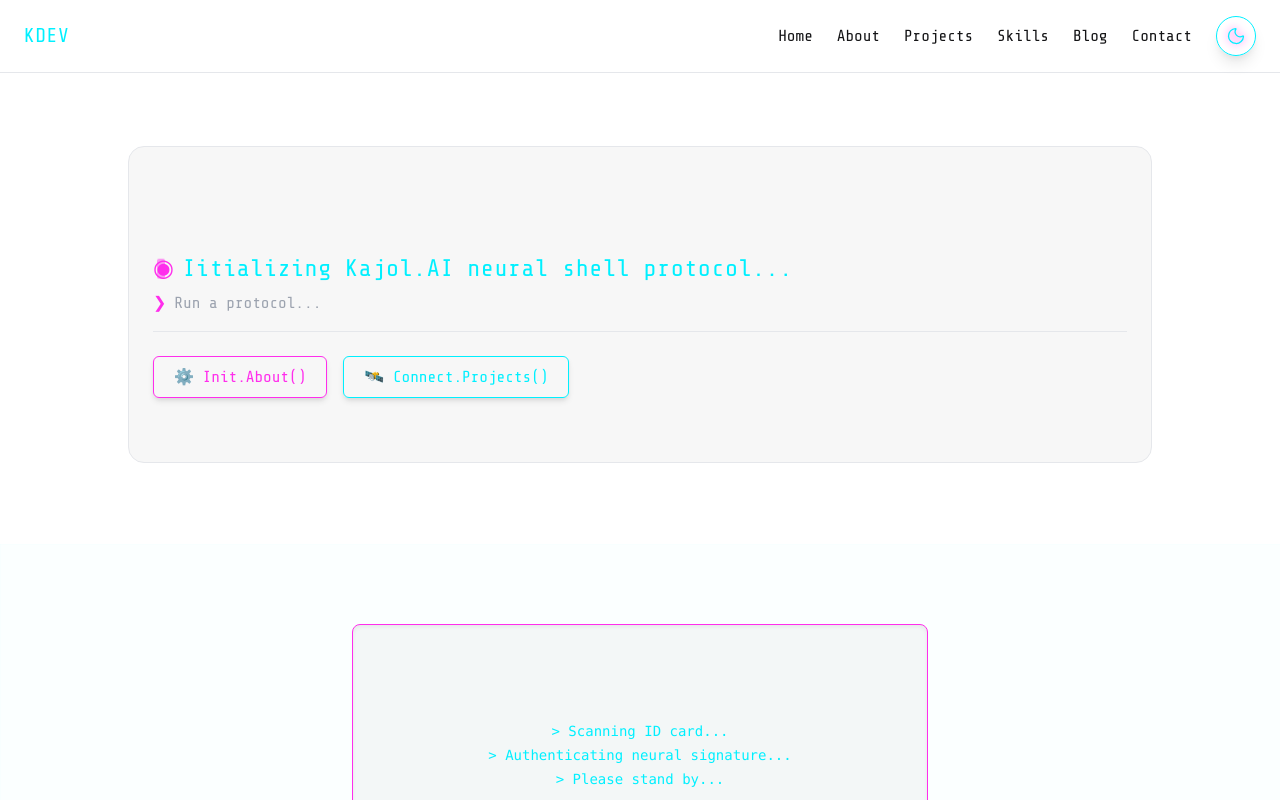
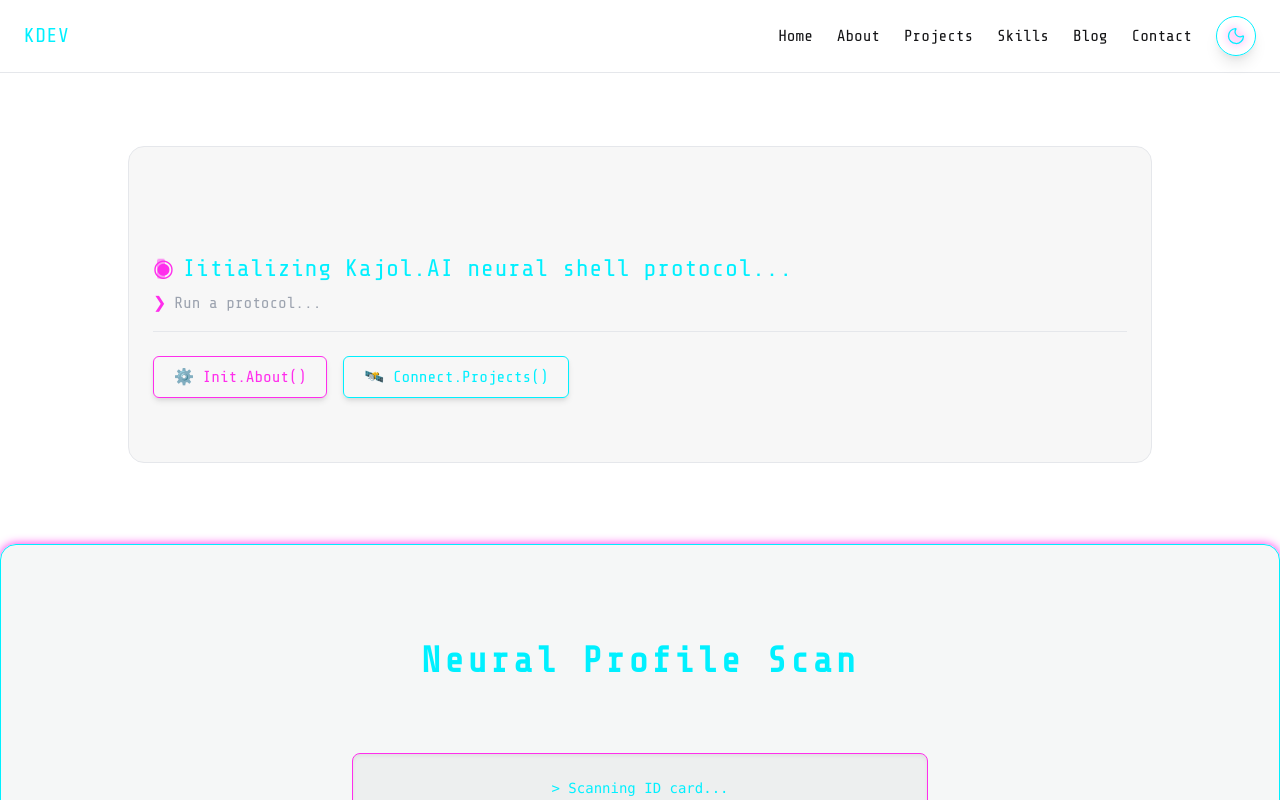
Before and after one commit to the-sankari/kajol-sutra-dhar, a React (Vite) app in the folder client/: page / in a window 1280 px wide. Both pictures are taken after a click on the button "⟶ Begin Neural Scan". Shown: the top 800 px of the page. Built offline with nearby package versions, Linux system fonts and the light colour scheme.

Commit message:
Update the Profile scanner with better layout

```diff
--- a/client/src/components/about/NeuralProfileScan.jsx
+++ b/client/src/components/about/NeuralProfileScan.jsx
@@ -16,18 +16,23 @@ const NeuralProfileScan = () => {
   };
 
   return (
-    <div className="relative flex flex-col items-center justify-center gap-10 py-20 px-4">
+    <div className="relative flex flex-col items-center justify-center py-24 px-4 bg-skin-panel border border-skin-accent rounded-2xl shadow-glow-sm transition-all duration-700">
       {/* Grid Background */}
-      <div className="absolute inset-0 -z-10 opacity-20 pointer-events-none">
+      <div className="absolute inset-0 -z-10 opacity-10 pointer-events-none">
         <div className="w-full h-full bg-grid bg-center bg-[length:40px_40px] animate-grid-glow" />
       </div>
 
-      {/* Scan Trigger */}
+      {/* Title */}
+      <h2 className="text-3xl md:text-4xl text-center font-bold text-skin-accent font-futuristic tracking-widest mb-8">
+        Neural Profile Scan
+      </h2>
+
+      {/* Trigger Button */}
       {!started && (
         <motion.button
           onClick={triggerScan}
           onMouseEnter={triggerScan}
-          className="px-6 py-3 rounded-md bg-black/70 text-skin-accent border border-skin-accent2 font-mono shadow-lg shadow-cyan-400/20 hover:scale-105 transition"
+          className="px-6 py-3 rounded-md bg-black/70 text-skin-accent border border-skin-accent2 font-mono shadow-lg hover:scale-105 transition"
           whileHover={{ scale: 1.05 }}
           whileTap={{ scale: 0.95 }}
         >
@@ -35,28 +40,23 @@ const NeuralProfileScan = () => {
         </motion.button>
       )}
 
-      {/* Terminal + ID Card Overlay */}
+      {/* Terminal + ID Card */}
       {started && (
-        <div className="relative w-full max-w-xl">
-          {/* ID Card Overlay */}
+        <div className="mt-10 w-full max-w-xl flex flex-col items-center relative">
+          {/* ID Card */}
           {revealed && (
             <motion.div
-              initial={{ opacity: 0, y: -10 }}
+              initial={{ opacity: 0, y: -20 }}
               animate={{ opacity: 1, y: 0 }}
               transition={{ duration: 0.8 }}
-              className="absolute  left-1/2 -translate-x-1/2 z-20 w-[280px] h-[160px] bg-gradient-to-br from-cyan-500/10 to-sky-500/10 border border-cyan-400/40 backdrop-blur-md rounded-xl p-3 shadow-[0_0_30px_#00f0ff44] animate-holo-id flex items-center gap-4"
-              style={{
-                bottom: "100%",
-                transform: "translate(-50%)",
-                pointerEvents: "none",
-              }}
+              className="relative z-20 w-[280px] md:w-[320px] h-[170px] bg-gradient-to-br from-cyan-500/10 to-sky-500/10 border border-cyan-400/40 backdrop-blur-md rounded-xl p-4 shadow-[0_0_30px_#00f0ff44] animate-holo-id flex items-center gap-4 mb-8"
             >
-              <div className="w-20 h-20 rounded-md overflow-hidden border-2 border-cyan-300">
+              <div className="w-20 h-20 rounded-md overflow-hidden border-2 border-cyan-300 shrink-0">
                 <img
                   src="https://avatars.githubusercontent.com/u/88396582?v=4"
                   alt="ID Avatar"
                   className="w-full h-full object-cover"
-                  style={{ filter: "grayscale(0.5) brightness(0.5)" }}
+                  style={{ filter: "grayscale(0.5) brightness(0.6)" }}
                 />
               </div>
               <div className="text-cyan-200 font-mono text-xs space-y-1 text-left">
@@ -68,26 +68,24 @@ const NeuralProfileScan = () => {
             </motion.div>
           )}
 
-          {/* Terminal */}
+          {/* Terminal Prompt */}
           <motion.div
-            initial={{ opacity: 0, y: 40 }}
+            initial={{ opacity: 0, y: 30 }}
             animate={{ opacity: 1, y: 0 }}
             transition={{ delay: 0.4, duration: 1 }}
-            className="relative z-10 bg-skin-panel p-4 pt-24 rounded-lg border border-skin-accent2 font-mono text-skin-accent text-sm shadow-inner shadow-[inset_0_0_20px_#00f0ff33] backdrop-blur-md text-center"
+            className="relative z-10 w-full bg-skin-panel p-6 rounded-lg border border-skin-accent2 font-mono text-skin-accent text-sm shadow-inner text-center"
           >
             {!revealed ? (
               <>
-                <span className="block mb-1">&gt; Scanning ID card...</span>
-                <span className="block mb-1">
-                  &gt; Authenticating neural signature...
-                </span>
-                <span className="block mb-1">&gt; Please stand by...</span>
+                <p className="mb-2">&gt; Scanning ID card...</p>
+                <p className="mb-2">&gt; Authenticating neural signature...</p>
+                <p>&gt; Please stand by...</p>
               </>
             ) : (
               <>
-                <span className="block mb-1">&gt; Identity confirmed.</span>
-                <span className="block mb-1">&gt; Access granted.</span>
-                <span className="block mt-3">
+                <p className="mb-2">&gt; Identity confirmed.</p>
+                <p className="mb-2">&gt; Access granted.</p>
+                <p className="mt-3">
                   &gt;{" "}
                   <Typewriter
                     words={[
@@ -102,7 +100,7 @@ const NeuralProfileScan = () => {
                     deleteSpeed={30}
                     delaySpeed={1000}
                   />
-                </span>
+                </p>
               </>
             )}
           </motion.div>
```
